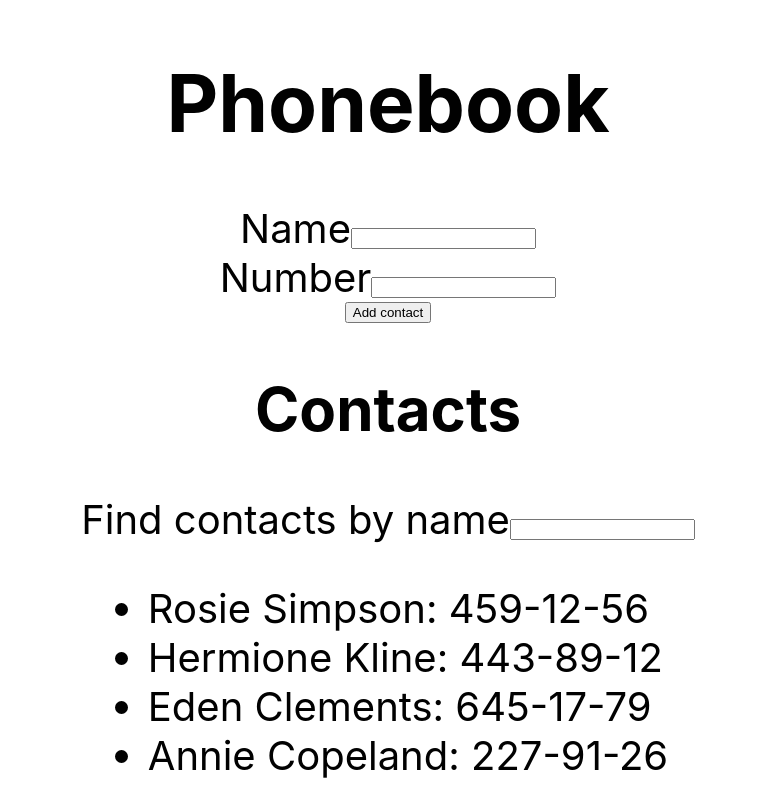
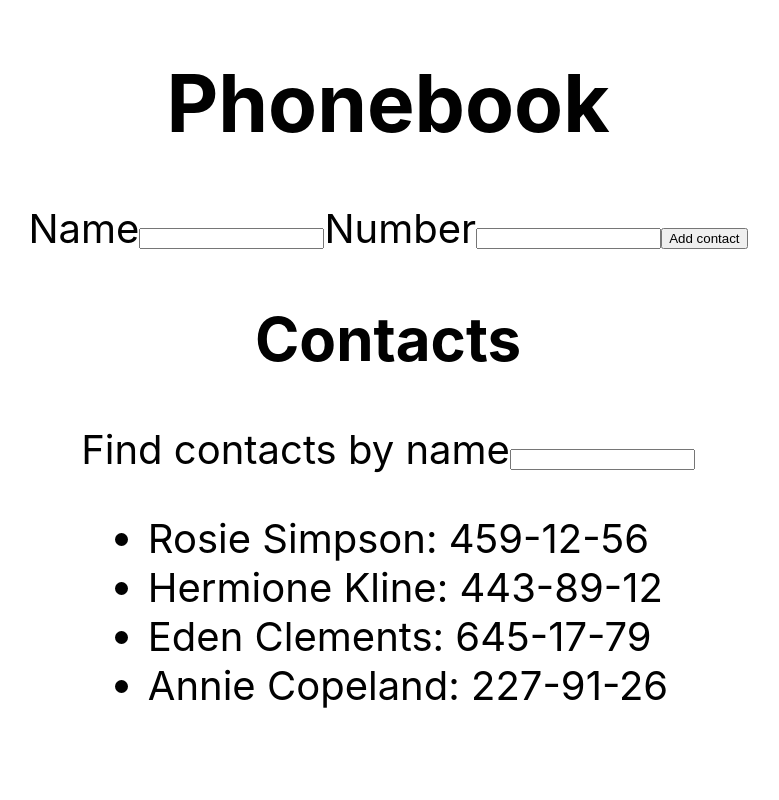
Before and after one commit to MaximNoritsyn/goit-react-woolf-hw-02-phonebook, a React (Create React App) app: page / in a window 1280 px wide. Shown: the whole page, without its empty margins (252-1031 px from the left). Built offline with nearby package versions, Linux system fonts and the light colour scheme.

Commit message:
ContactForm

```diff
--- a/src/components/App.jsx
+++ b/src/components/App.jsx
@@ -1,5 +1,5 @@
 import { Component } from 'react';
-import { nanoid } from 'nanoid'
+import { ContactForm } from './contact_form/form.jsx';
 
 export class App extends Component {
 
@@ -10,49 +10,19 @@ export class App extends Component {
       { id: 'id-3', name: 'Eden Clements', number: '645-17-79' },
       { id: 'id-4', name: 'Annie Copeland', number: '227-91-26' },
     ],
-    filter: '',
-    name: '',
-    number: ''
+    filter: ''
   }
 
-  onSubmit = (e) => {
-    e.preventDefault()
-    const { name, number } = this.state
-    const contact = {
-      id: nanoid(),
-      name: name.trim(),
-      number: number
-    }
-    console.dir(contact)
+  fillContacts = (contact) => {
     this.setState(prevState => {
       return {
-        contacts: [...prevState.contacts, contact],
-        name: ''
+        contacts: [...prevState.contacts, contact]
       }
     })
   }
 
-  onChange = (e) => {
-    const { name, value } = e.target
-
-    let pattern;
-    if (name === 'name' || name === 'filter') {
-      console.log('name')
-      pattern = new RegExp("^[a-zA-Zа-яА-Я]+([' -][a-zA-Zа-яА-Я ]?[a-zA-Zа-яА-Я]*)*$");
-    } else if (name === 'number') {
-      console.log('number')
-      pattern = "\\+?\\d{1,4}?([-\\.\\s]?\\(?\\d{1,3}\\)?[-\\.\\s]?\\d{1,4}[-\\.\\s]?\\d{1,4}[-\\.\\s]?\\d{1,9})?";
-    }
-
-    if (!value || !pattern || value.match(pattern)) {
-      this.setState({
-        [name]: value
-      });
-    }
-  }
-
   render() {
-    return <form
+    return <div
       style={{
         height: '100vh',
         display: 'flex',
@@ -62,32 +32,9 @@ export class App extends Component {
         fontSize: 40,
         color: '#010101'
       }}
-      onSubmit={this.onSubmit}
     >
       <h1>Phonebook</h1>
-      <label>
-        Name
-      <input
-        type="text"
-        name="name"
-        title="Name may contain only letters, apostrophe, dash and spaces. For example Adrian, Jacob Mercer, Charles de Batz de Castelmore d'Artagnan"
-        required
-        value={this.state.name}
-        onChange={this.onChange}
-        />
-      </label>
-      <label>
-        Number
-        <input
-          type="tel"
-          name="number"
-          title="Phone number must be digits and can contain spaces, dashes, parentheses and can start with +"
-          required
-          value={this.state.number}
-          onChange={this.onChange}
-          />
-      </label>
-      <button type="submit">Add contact</button>
+      <ContactForm fillContacts={this.fillContacts} />
       <h2>Contacts</h2>
       <label>
         Find contacts by name
@@ -106,6 +53,6 @@ export class App extends Component {
           return <li key={contact.id}>{contact.name}: {contact.number}</li>
         })}
       </ul>
-    </form>
+    </div>
   };
 };
--- /dev/null
+++ b/src/components/contact_form/form.jsx
@@ -0,0 +1,72 @@
+import css from './form.module.css';
+import { nanoid } from 'nanoid'
+import { Component } from 'react';
+
+export class ContactForm extends Component {
+
+    state = {
+        name: '',
+        number: ''
+    }
+
+    onChange = (e) => {
+        const { name, value } = e.target
+
+        let pattern;
+        if (name === 'name') {
+            pattern = new RegExp("^[a-zA-Zа-яА-Я]+([' -][a-zA-Zа-яА-Я ]?[a-zA-Zа-яА-Я]*)*$");
+        } else if (name === 'number') {
+            pattern = "\\+?\\d{1,4}?([-\\.\\s]?\\(?\\d{1,3}\\)?[-\\.\\s]?\\d{1,4}[-\\.\\s]?\\d{1,4}[-\\.\\s]?\\d{1,9})?";
+        }
+
+        if (!value || !pattern || value.match(pattern)) {
+        this.setState({
+            [name]: value
+        });
+        }
+    }
+
+    render() {
+
+        const { fillContacts } = this.props
+
+        const onSubmit = (e) => {
+            e.preventDefault()
+            const { name, number } = this.state
+            const contact = {
+                id: nanoid(),
+                name: name.trim(),
+                number: number
+            }
+            fillContacts(contact)
+        }
+
+        return (
+            <form className={css.form} onSubmit={onSubmit}>
+                <label>
+                    Name
+                    <input
+                        type="text"
+                        name="name"
+                        title="Name may contain only letters, apostrophe, dash and spaces. For example Adrian, Jacob Mercer, Charles de Batz de Castelmore d'Artagnan"
+                        required
+                        value={this.state.name}
+                        onChange={this.onChange}
+                    />
+                </label>
+                <label>
+                    Number
+                    <input
+                        type="tel"
+                        name="number"
+                        title="Phone number must be digits and can contain spaces, dashes, parentheses and can start with +"
+                        required
+                        value={this.state.number}
+                        onChange={this.onChange}
+                    />
+                </label>
+                <button type="submit">Add contact</button>
+            </form>
+        );
+    }
+}
```
Also changed, not shown: src/components/contact_form/form.module.css (added).
